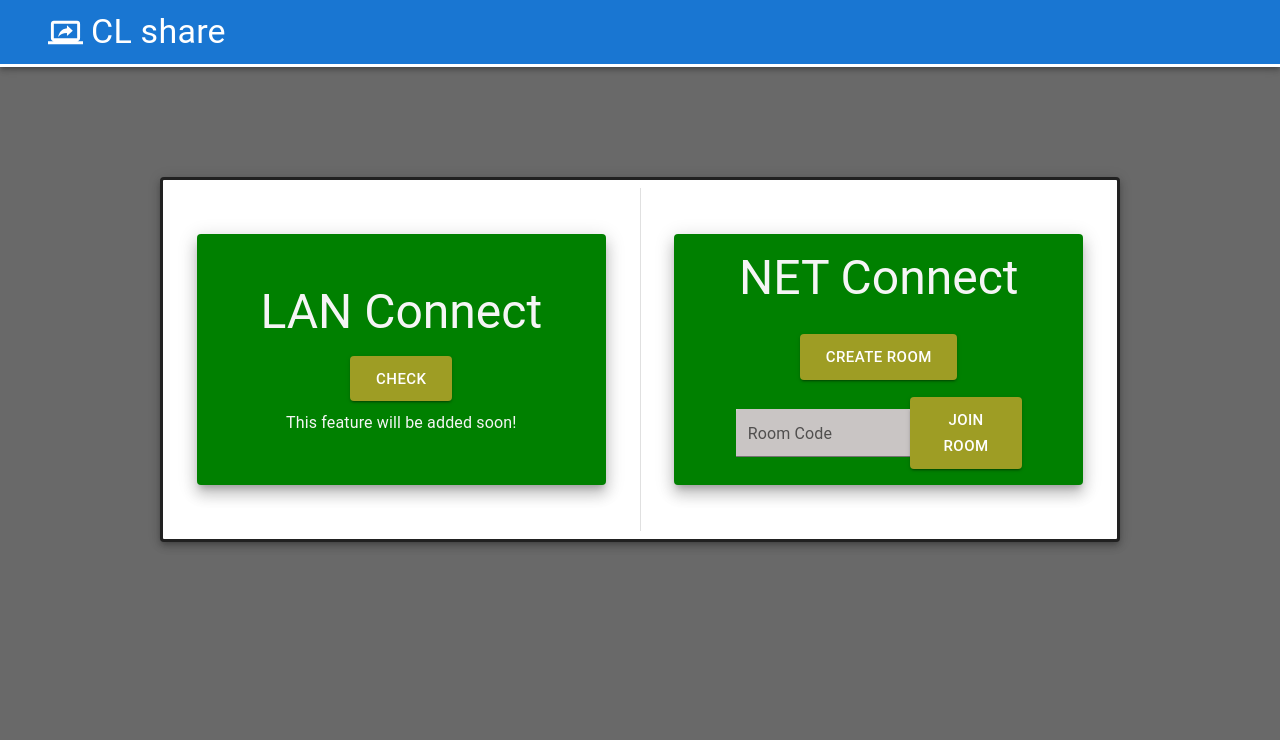
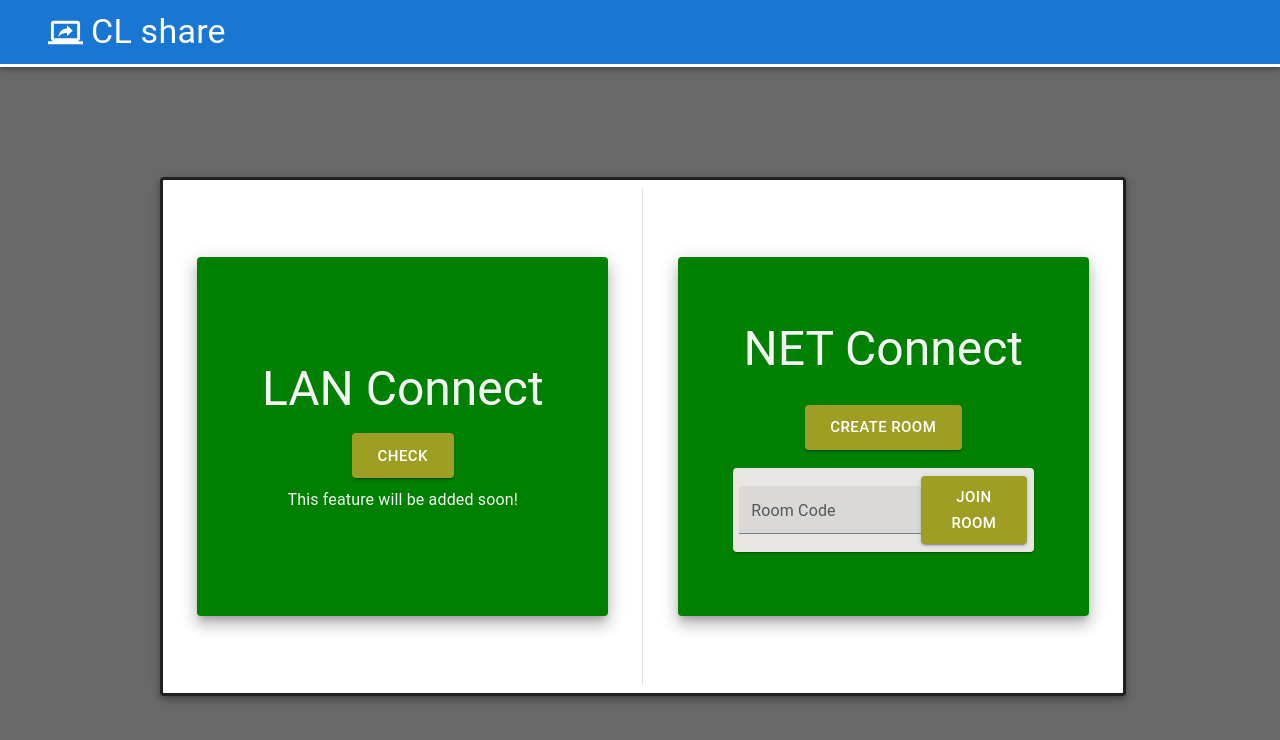
Before and after one commit to DireWolf707/cl_share, a React (Vite) app: page / in a window 1280 px wide. Shown: the top 740 px of the page. Built offline with nearby package versions, Linux system fonts and the light colour scheme.

Commit message:
added create/join room functionality

```diff
--- a/components/Hero.jsx
+++ b/components/Hero.jsx
@@ -1,17 +1,60 @@
+import React, { useState } from "react"
+import { db, timestamp } from "../firebase/config"
+import { doc, setDoc, getDoc } from "firebase/firestore"
 import Paper from "@mui/material/Paper"
 import Box from "@mui/material/Box"
 import Button from "@mui/material/Button"
 import Typography from "@mui/material/Typography"
 import Divider from "@mui/material/Divider"
 import TextField from "@mui/material/TextField"
+import { genRandomId } from "../utils"
 
-const Hero = () => {
+const Hero = ({ setNET, setRoomId }) => {
+  const [joinRoomId, setJoinRoomId] = useState("")
+  const [joinRoomIdError, setjoinRoomIdError] = useState(false)
+  const [joinRoomIdErrorInfo, setJoinRoomIdErrorInfo] = useState("")
+
+  const createRoom = async () => {
+    try {
+      const createdAt = timestamp.fromDate(new Date())
+      const _roomId = genRandomId(6)
+      const docRef = doc(db, "rooms", _roomId)
+      await setDoc(docRef, { createdAt, files: [] })
+      setRoomId(_roomId)
+      setNET()
+    } catch (err) {
+      console.log(err)
+    }
+  }
+
+  const joinRoom = async () => {
+    if (joinRoomId.length != 6) {
+      setjoinRoomIdError(true)
+      setJoinRoomIdErrorInfo("Room Id must be of length 6")
+      return
+    }
+    try {
+      const docRef = doc(db, "rooms", joinRoomId)
+      const room = await getDoc(docRef)
+      if (room.exists()) {
+        // console.log(room.data())
+        setRoomId(joinRoomId)
+        setNET()
+      } else {
+        setjoinRoomIdError(true)
+        setJoinRoomIdErrorInfo("Room Id does not exist")
+      }
+    } catch (err) {
+      console.log(err)
+    }
+  }
+
   return (
     <Paper
       elevation={5}
       sx={{
-        height: "70%",
-        minWidth: 4 / 5,
+        height: "100%",
+        width: 1,
         border: "solid",
         display: "flex",
         justifyContent: "space-evenly",
@@ -31,23 +74,45 @@ const Hero = () => {
           </Typography>
         </Box>
       </Paper>
+
       <Divider orientation="vertical" variant="middle" flexItem />
+
       <Paper elevation={10} sx={{ bgcolor: "green", width: 3 / 7, height: "70%" }}>
         <Box sx={{ height: "100%", display: "flex", flexDirection: "column", justifyContent: "center", alignItems: "center" }}>
           <Typography variant="h3" component="h3" sx={{ color: "whitesmoke" }}>
             NET Connect
           </Typography>
-          <Button variant="contained" color="check" size="large" sx={{ px: 3.2, py: 1.2, mt: 3.5 }}>
+          <Button onClick={createRoom} variant="contained" color="check" size="large" sx={{ px: 3.2, py: 1.2, mt: 3.5 }}>
             Create Room
           </Button>
-          <Box sx={{ display: "flex", justifyContent: "space-evenly", alignItems: "center", width: "70%", mt: 2.2 }}>
-            <Box sx={{ bgcolor: "#D5D1D0" }}>
-              <TextField label="Room Code" variant="filled" type="text" size="small" color="error" />
-            </Box>
-            <Button variant="contained" color="check" size="large" sx={{ px: 3.2, py: 1.2 }}>
+          <Paper
+            sx={{
+              display: "flex",
+              justifyContent: "space-evenly",
+              alignItems: "center",
+              width: "70%",
+              mt: 2.2,
+              bgcolor: "#E8E6E5",
+              px: 0.8,
+              py: 1,
+            }}
+          >
+            <TextField
+              value={joinRoomId}
+              onChange={(e) => setJoinRoomId(e.target.value)}
+              label="Room Code"
+              variant="filled"
+              type="text"
+              size="small"
+              color="error"
+              error={joinRoomIdError}
+              helperText={joinRoomIdErrorInfo}
+            />
+
+            <Button onClick={joinRoom} variant="contained" color="check" size="large">
               Join Room
             </Button>
-          </Box>
+          </Paper>
         </Box>
       </Paper>
     </Paper>
```
